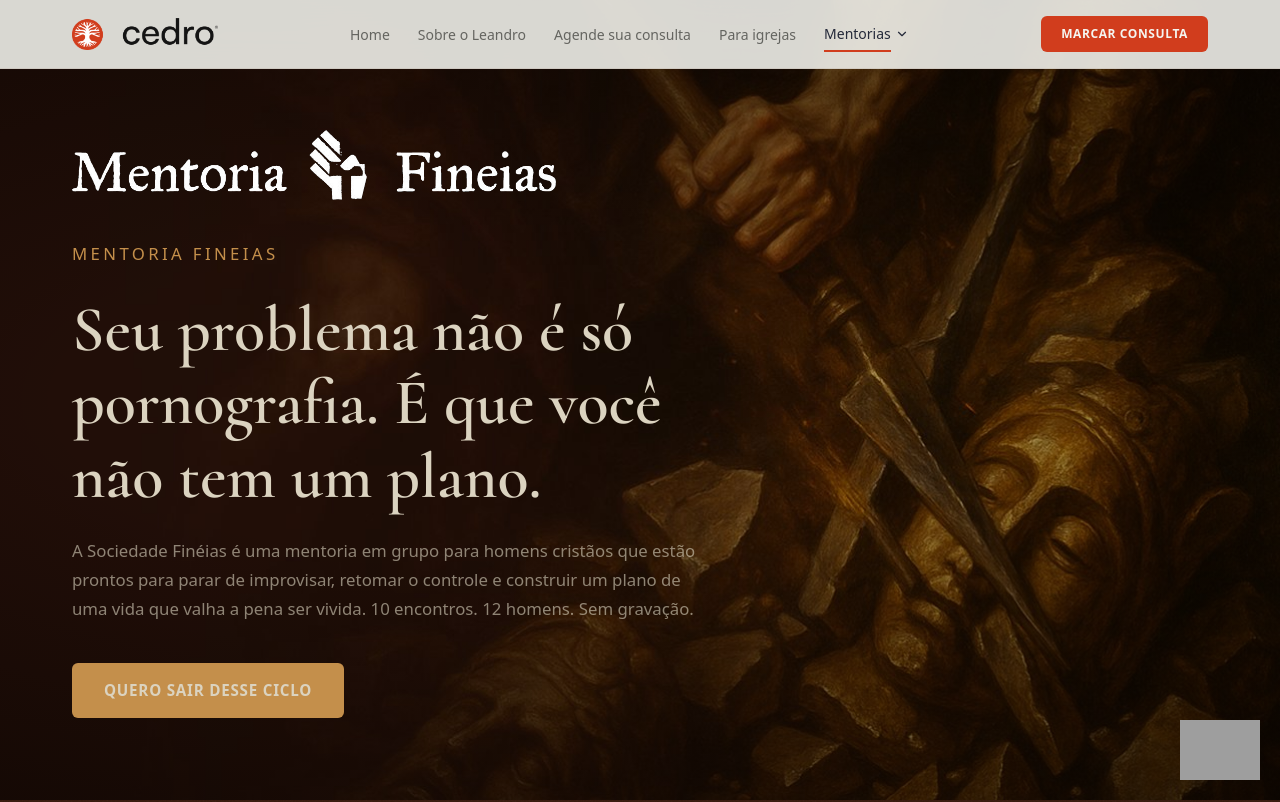
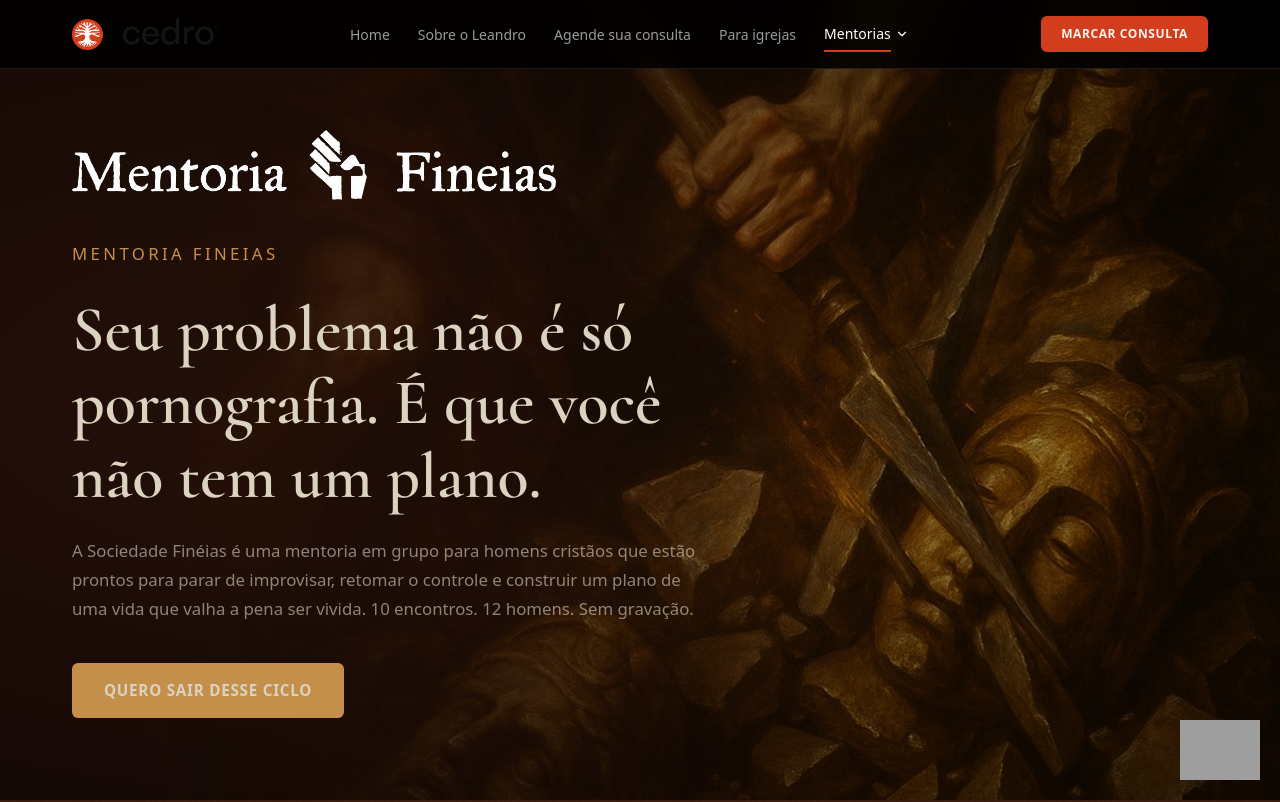
Before and after one commit to ocedro/ocedro2, a Next.js app: page /fineias in a window 1280 px wide. Shown: the top 802 px of the page. Built offline with nearby package versions, Linux system fonts and the light colour scheme; grey boxes are pictures that could not be loaded.

Commit message:
navbar: fundo preto nas páginas de mentoria (/fineias e /mentoria-neemias)

```diff
--- a/components/navbar.tsx
+++ b/components/navbar.tsx
@@ -56,8 +56,10 @@ export function Navbar() {
   const isLinkActive = (href: string) => pathname === href;
   const isGroupActive = (items: { href: string }[]) => items.some((i) => pathname === i.href);
 
+  const isDark = pathname?.startsWith('/fineias') || pathname?.startsWith('/mentoria-neemias');
+
   return (
-    <nav className="fixed top-0 left-0 right-0 z-50 py-4 bg-cedro-white/88 backdrop-blur-xl border-b border-cedro-clay/15 transition-all">
+    <nav className={`fixed top-0 left-0 right-0 z-50 py-4 backdrop-blur-xl border-b transition-all ${isDark ? 'bg-black/85 border-white/10' : 'bg-cedro-white/88 border-cedro-clay/15'}`}>
       <div className="max-w-[1200px] mx-auto px-5 md:px-8 flex items-center justify-between">
         <Link href="/" className="transition-opacity hover:opacity-90">
           <Logo />
@@ -73,7 +75,7 @@ export function Navbar() {
                     href={item.href}
                     className={cn(
                       'text-sm font-medium transition-colors relative py-1',
-                      isLinkActive(item.href) ? 'text-cedro-navy' : 'text-cedro-ink/65 hover:text-cedro-navy',
+                      isLinkActive(item.href) ? (isDark ? 'text-white' : 'text-cedro-navy') : (isDark ? 'text-white/60 hover:text-white' : 'text-cedro-ink/65 hover:text-cedro-navy'),
                       isLinkActive(item.href) && 'after:absolute after:bottom-[-4px] after:left-0 after:right-0 after:h-[2px] after:bg-cedro-red'
                     )}
                   >
@@ -93,7 +95,7 @@ export function Navbar() {
                   onClick={() => setOpenGroup(open ? null : item.label)}
                   className={cn(
                     'text-sm font-medium transition-colors relative py-1 flex items-center gap-1',
-                    active || open ? 'text-cedro-navy' : 'text-cedro-ink/65 hover:text-cedro-navy',
+                    active || open ? (isDark ? 'text-white' : 'text-cedro-navy') : (isDark ? 'text-white/60 hover:text-white' : 'text-cedro-ink/65 hover:text-cedro-navy'),
                     active && 'after:absolute after:bottom-[-4px] after:left-0 after:right-[18px] after:h-[2px] after:bg-cedro-red'
                   )}
                   aria-expanded={open}
@@ -142,7 +144,7 @@ export function Navbar() {
 
         {/* Mobile Menu Toggle */}
         <button
-          className="md:hidden text-cedro-navy"
+          className={`md:hidden ${isDark ? "text-white" : "text-cedro-navy"}`}
           onClick={() => setIsOpen(!isOpen)}
           aria-label={isOpen ? 'Fechar menu' : 'Abrir menu'}
         >
@@ -158,7 +160,7 @@ export function Navbar() {
         )}
       >
         <button
-          className="absolute top-5 right-7 text-cedro-navy"
+          className={`absolute top-5 right-7 ${isDark ? "text-white" : "text-cedro-navy"}`}
           onClick={() => setIsOpen(false)}
           aria-label="Fechar menu"
         >
```
